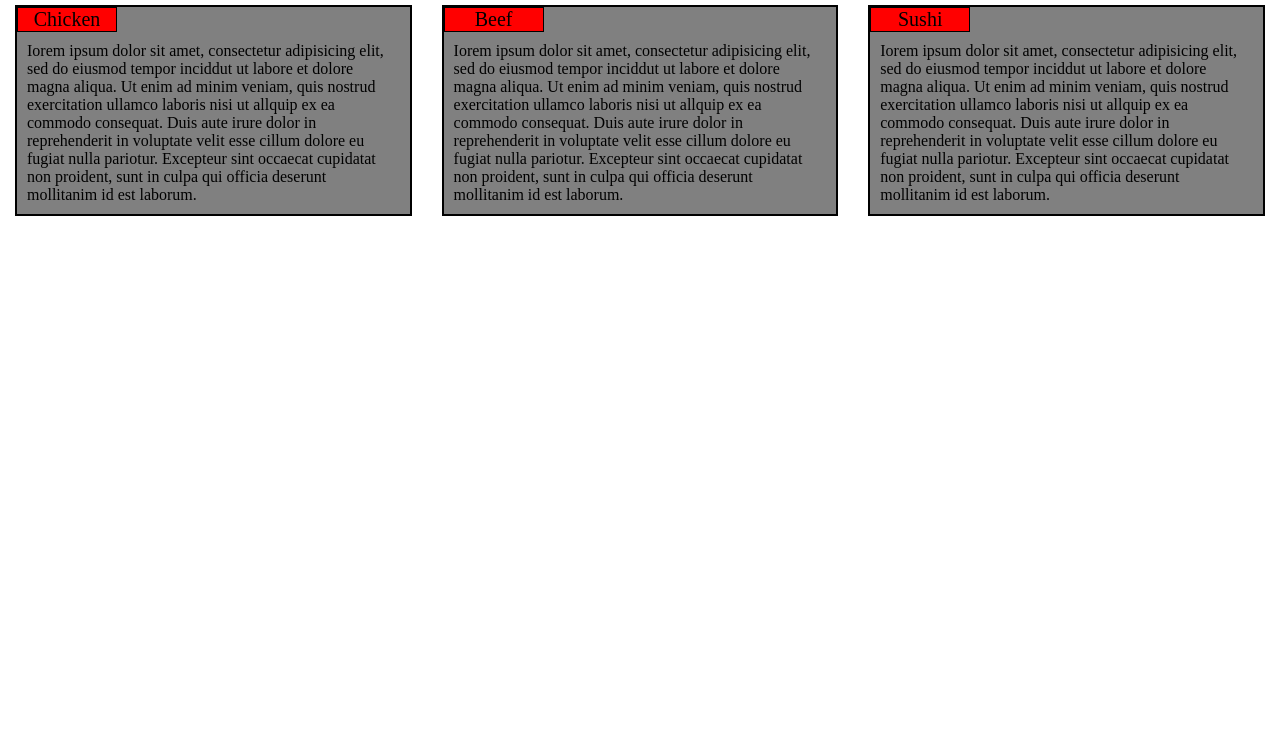
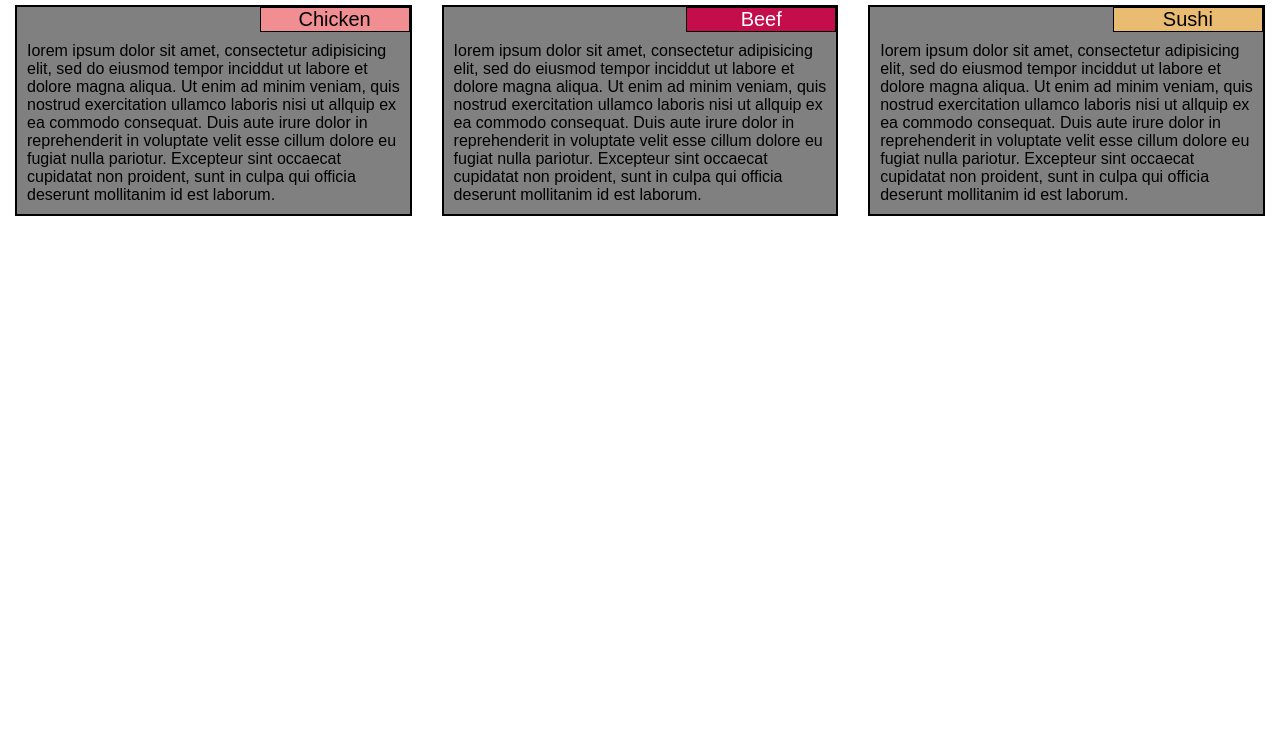
Before and after one commit to kmsuke/cousera-test, a plain HTML site: page module2-solution/index.html in a window 1280 px wide. Shown: the part 62-800 px from the top of the page. Drawn offline with Linux system fonts and the light colour scheme.

Commit message:
提出用

```diff
--- a/module2-solution/css/styles.css
+++ b/module2-solution/css/styles.css
@@ -2,6 +2,7 @@
   box-sizing: border-box;
   padding: 0;
   margin: 0;
+  font-family: sans-serif;
 }
 
 .row {
@@ -98,7 +99,6 @@
 
 h1 {
   text-align: center;
-  font-family: serif;
   font-size: 2em;
   margin-top: 10px;
   margin-bottom: 10px;
@@ -110,15 +110,25 @@ h1 {
   border: 2px solid black;
 }
 
-div.title > p{
-  position: relative;
-  top: 0;
-  right: 0;
-  width: 100px;
+.titleContent{
+  margin-left: calc(100% - 150px);
+  width: 150px;
   font-size: 1.25em;
   text-align: center;
-  background-color: red;
   border: 1px solid black;
+}
+
+.chicken {
+  background-color:#f18e92;
+}
+
+.beef {
+  background-color: #c40d4b;
+  color: white;
+}
+
+.sushi {
+  background-color: #e9bc72;
 }
 
 .details {
--- a/module2-solution/index.html
+++ b/module2-solution/index.html
@@ -5,7 +5,7 @@
     <meta http-equiv="X-UA-Compatible" content="IE=edge">
     <meta name="viewport" content="width=device-width, initial-scale=1">
     <title>Assignment Solution for Module 2</title>
-    <link rel="stylesheet" href="css/styles.css">
+    <link rel="stylesheet" type="text/css" href="css/styles.css">
   </head>
   <body>
     <div class="container">
@@ -16,7 +16,7 @@
         <div class="col-sm-6 col-md-4">
           <div class="menuContent">
             <div class="title">
-              <p>Chicken</p>
+              <p class="titleContent chicken">Chicken</p>
             </div>
             <div class="details">
               <p>Iorem ipsum dolor sit amet, consectetur adipisicing elit, sed do eiusmod tempor inciddut ut labore et dolore magna aliqua. Ut enim ad minim veniam, quis nostrud exercitation ullamco laboris nisi ut allquip ex ea commodo consequat. Duis aute irure dolor in reprehenderit in voluptate velit esse cillum dolore eu fugiat nulla pariotur. Excepteur sint occaecat cupidatat non proident, sunt in culpa qui officia deserunt mollitanim id est laborum.</p>
@@ -26,7 +26,7 @@
         <div class="col-sm-6 col-md-4">
           <div class="menuContent">
             <div class="title">
-              <p>Beef</p>
+              <p class="titleContent beef">Beef</p>
             </div>
             <div class="details">
               <p>Iorem ipsum dolor sit amet, consectetur adipisicing elit, sed do eiusmod tempor inciddut ut labore et dolore magna aliqua. Ut enim ad minim veniam, quis nostrud exercitation ullamco laboris nisi ut allquip ex ea commodo consequat. Duis aute irure dolor in reprehenderit in voluptate velit esse cillum dolore eu fugiat nulla pariotur. Excepteur sint occaecat cupidatat non proident, sunt in culpa qui officia deserunt mollitanim id est laborum.</p>
@@ -36,7 +36,7 @@
         <div class="col-sm-12 col-md-4">
           <div class="menuContent">
             <div class="title">
-              <p>Sushi</p>
+              <p class="titleContent sushi">Sushi</p>
             </div>
             <div class="details">
               <p>Iorem ipsum dolor sit amet, consectetur adipisicing elit, sed do eiusmod tempor inciddut ut labore et dolore magna aliqua. Ut enim ad minim veniam, quis nostrud exercitation ullamco laboris nisi ut allquip ex ea commodo consequat. Duis aute irure dolor in reprehenderit in voluptate velit esse cillum dolore eu fugiat nulla pariotur. Excepteur sint occaecat cupidatat non proident, sunt in culpa qui officia deserunt mollitanim id est laborum.</p>
```
